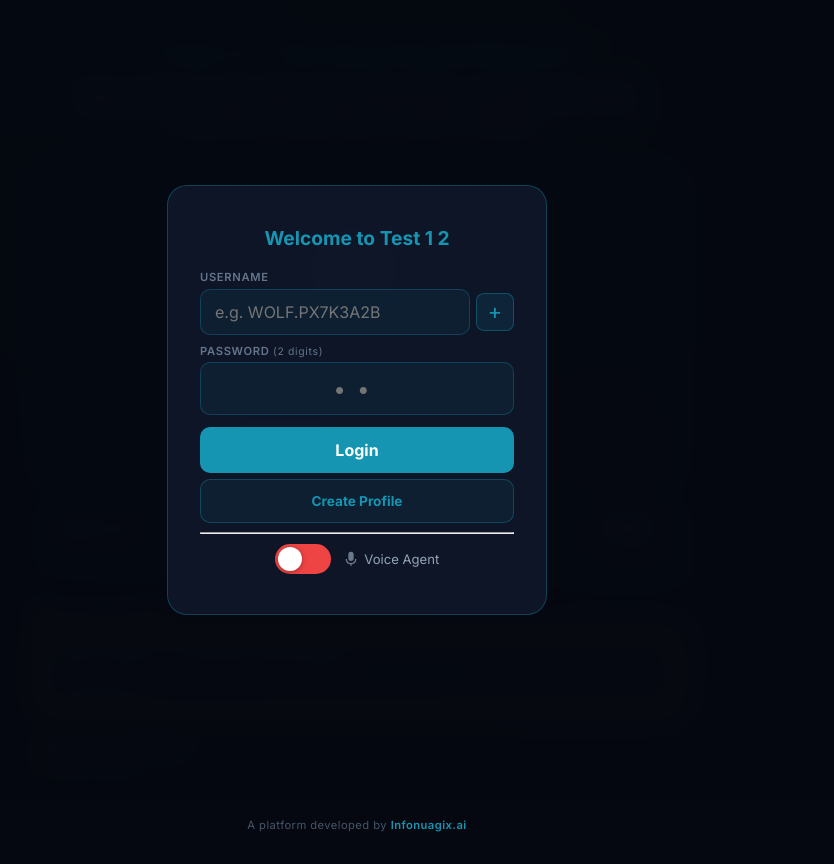
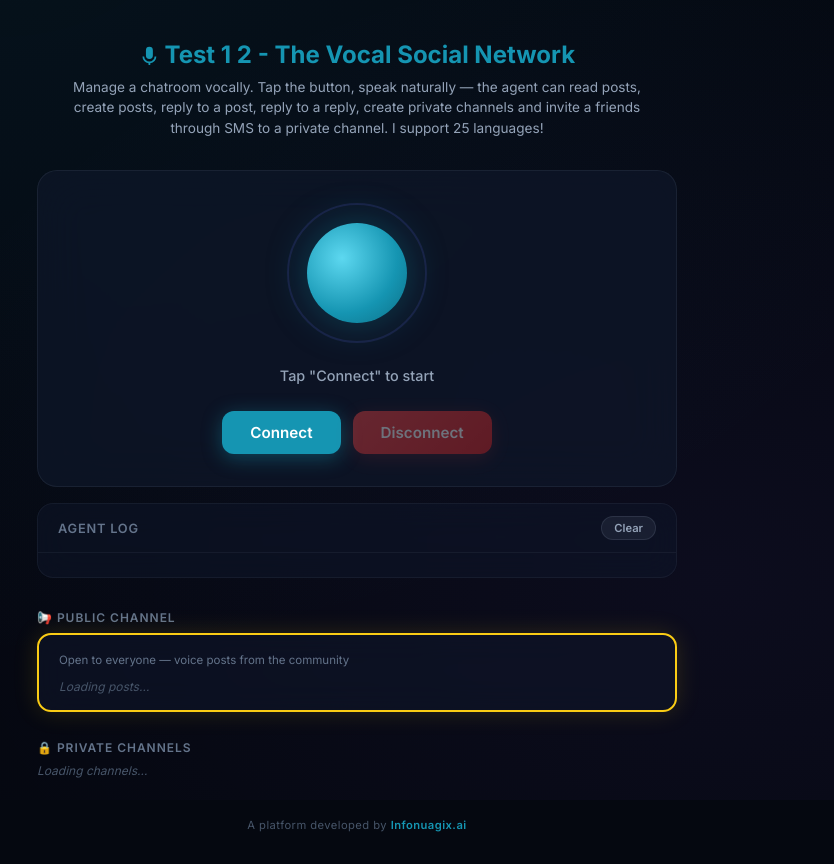
Before and after one commit to sdegrandpre-infonuagix-ai/test12, a website: page public/index.html in a window 1280 px wide. Shown: the whole page, without its empty margins (283-1117 px from the left). Drawn offline with Linux system fonts and the light colour scheme.

Commit message:
fix: login overlay starts hidden by default

```diff
--- a/public/index.html
+++ b/public/index.html
@@ -463,7 +463,7 @@
 <body>
 
   <!-- ═══ LOGIN MODAL ═══ -->
-  <div id="login-overlay">
+  <div id="login-overlay" class="hidden" style="display:none">
     <div class="login-box">
       <h2>Welcome to Test 1 2</h2>
 
```
